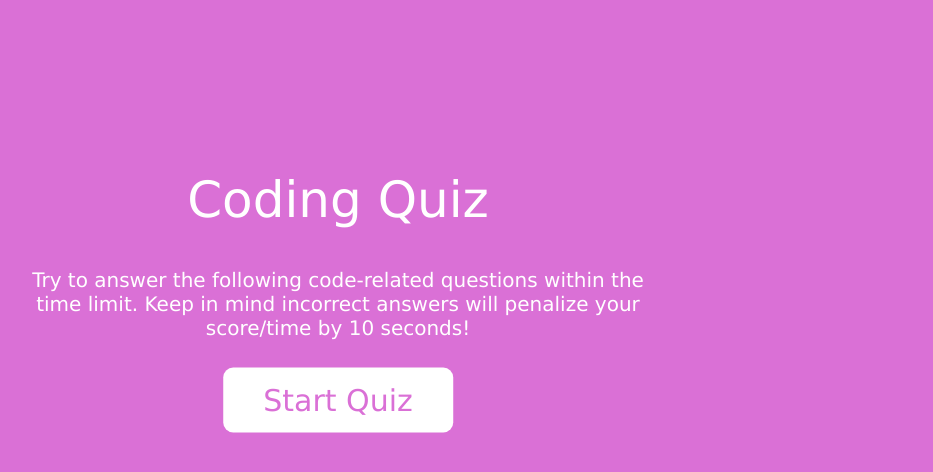
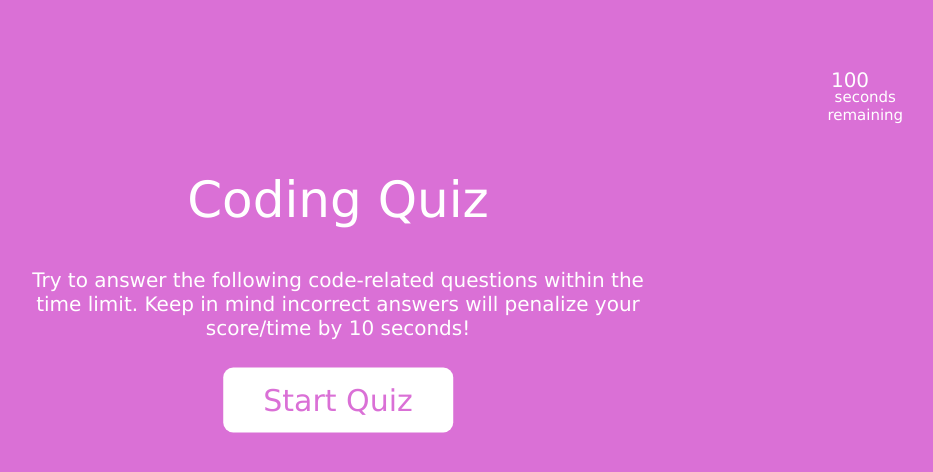
Before and after one commit to afaerber13/Coding-Quiz, a plain HTML site: page index.html in a window 1280 px wide. Shown: the whole page, without its empty margins (302-1235 px from the left). Drawn offline with Linux system fonts and the light colour scheme.

Commit message:
added code in html for timer and styled it in style.css. started playing with script.js but no results yet.

```diff
--- a/index.html
+++ b/index.html
@@ -7,12 +7,25 @@
     <link rel="stylesheet" href="style.css">
 </head>
 <body>
+    <header>
         <h1>Coding Quiz</h1>
             <p>
                 <div>
                     <div class= "quiz_instructions"> Try to answer the following code-related questions within the time limit. Keep in mind incorrect answers will penalize your score/time by 10 seconds!
                 </div>
             </p>
+    </header >
     <div class="start_button"><button>Start Quiz</button></div>
+<section>
+</div>
+<div class= "card_timer">
+  <div class = "timer_text">
+  <div class="large-font timer-count">100</div>
+  <h3>seconds remaining</h3>
+</div>
+</section>
+
+</div>
+</div>
 </body>
 </html>
--- a/style.css
+++ b/style.css
@@ -29,6 +29,29 @@ h1 {
     text-align: center;
     color:white;
 }
+
+.card_timer{
+    position: absolute;
+    top: 10%;
+    left: 90%;
+    transform: translate(-50%, -50%);
+    font-size: 20px;
+    font-weight: 500;
+    text-align: center;
+    color:white;
+}
+
+.card_timer h3{
+    position: absolute;
+    top: 160%;
+    left: 90%;
+    transform: translate(-50%, -50%);
+    font-size: 15px;
+    font-weight: 300;
+    text-align: center;
+    color:white;
+}
+
 .start_button{
     position: absolute;
     top: 50%;
```
Also changed, not shown: script.js (+21 -0 lines). Lines whose indentation alone changed are shown as unchanged.
